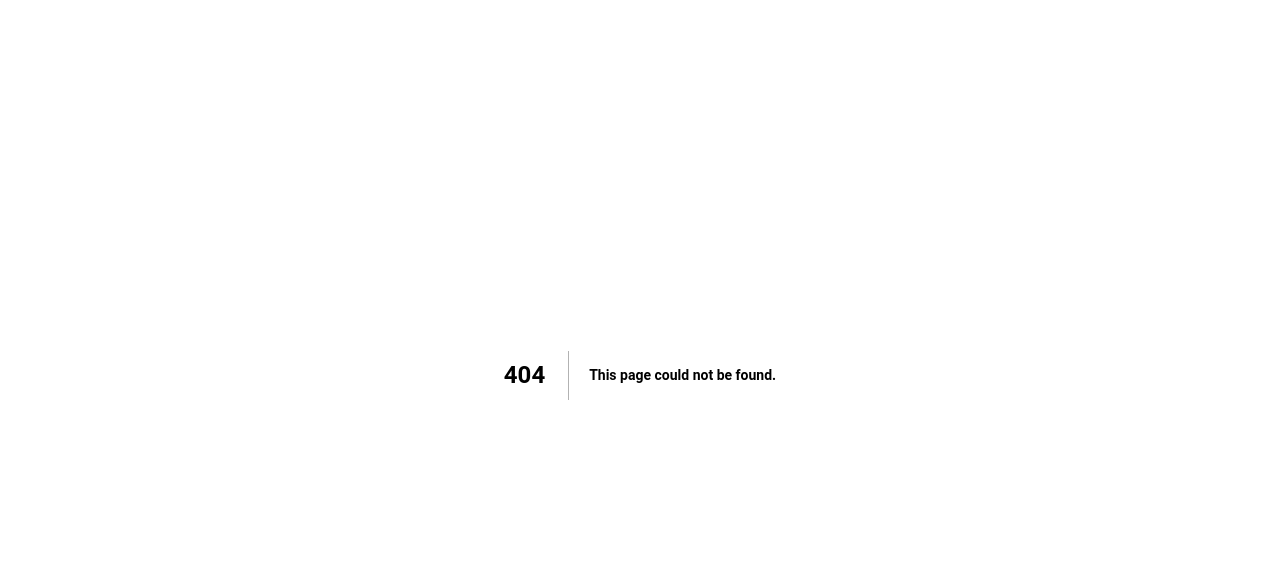
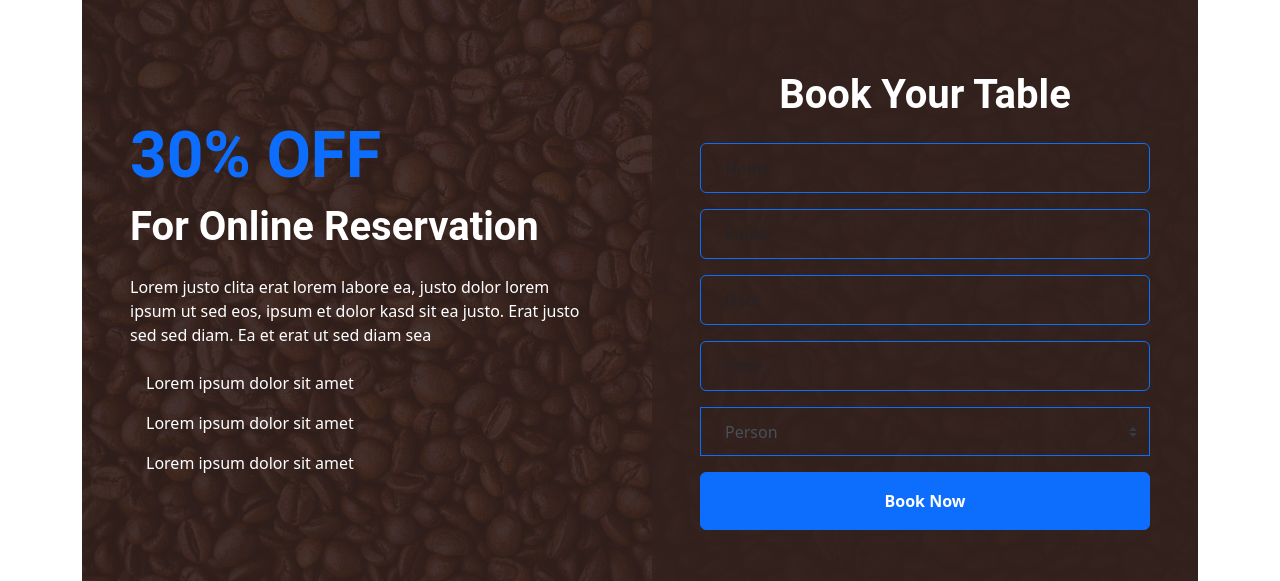
Before and after one commit to mohsen-deilami/coffee-next, a Next.js app: page /reservation/reservation in a window 1280 px wide. Before the commit this address had no page. Shown: the part 1033-1614 px from the top of the page. Built offline with nearby package versions, Linux system fonts and the light colour scheme.

Commit message:
reservation

```diff
--- /dev/null
+++ b/pages/reservation/reservation.js
@@ -0,0 +1,67 @@
+import React from 'react'
+
+export default function reservation() {
+  return (
+    <div className="container-fluid my-5">
+    <div className="container">
+        <div className="reservation position-relative overlay-top overlay-bottom">
+            <div className="row align-items-center">
+                <div className="col-lg-6 my-5 my-lg-0">
+                    <div className="p-5">
+                        <div className="mb-4">
+                            <h1 className="display-3 text-primary">30% OFF</h1>
+                            <h1 className="text-white">For Online Reservation</h1>
+                        </div>
+                        <p className="text-white">Lorem justo clita erat lorem labore ea, justo dolor lorem ipsum ut sed eos,
+                            ipsum et dolor kasd sit ea justo. Erat justo sed sed diam. Ea et erat ut sed diam sea</p>
+                        <ul className="list-inline text-white m-0">
+                            <li className="py-2"><i className="fa fa-check text-primary mr-3"></i>Lorem ipsum dolor sit amet</li>
+                            <li className="py-2"><i className="fa fa-check text-primary mr-3"></i>Lorem ipsum dolor sit amet</li>
+                            <li className="py-2"><i className="fa fa-check text-primary mr-3"></i>Lorem ipsum dolor sit amet</li>
+                        </ul>
+                    </div>
+                </div>
+                <div className="col-lg-6">
+                    <div className="text-center p-5" style={{background: "rgba(51, 33, 29, .8)"}}>
+                        <h1 className="text-white mb-4 mt-5">Book Your Table</h1>
+                        <form className="mb-5">
+                            <div className="form-group">
+                                <input type="text" className="form-control bg-transparent border-primary p-4" placeholder="Name"
+                                    required="required" />
+                            </div>
+                            <div className="form-group">
+                                <input type="email" className="form-control bg-transparent border-primary p-4" placeholder="Email"
+                                    required="required" />
+                            </div>
+                            <div className="form-group">
+                                <div className="date" id="date" data-target-input="nearest">
+                                    <input type="text" className="form-control bg-transparent border-primary p-4 datetimepicker-input" placeholder="Date" data-target="#date" data-toggle="datetimepicker"/>
+                                </div>
+                            </div>
+                            <div className="form-group">
+                                <div className="time" id="time" data-target-input="nearest">
+                                    <input type="text" className="form-control bg-transparent border-primary p-4 datetimepicker-input" placeholder="Time" data-target="#time" data-toggle="datetimepicker"/>
+                                </div>
+                            </div>
+                            <div className="form-group">
+                                <select className="custom-select bg-transparent border-primary px-4" style={{height: "49px"}}>
+                                    <option selected>Person</option>
+                                    <option value="1">Person 1</option>
+                                    <option value="2">Person 2</option>
+                                    <option value="3">Person 3</option>
+                                    <option value="3">Person 4</option>
+                                </select>
+                            </div>
+
+                            <div>
+                                <button className="btn btn-primary btn-block font-weight-bold py-3" type="submit">Book Now</button>
+                            </div>
+                        </form>
+                    </div>
+                </div>
+            </div>
+        </div>
+    </div>
+</div>
+  )
+}
```
